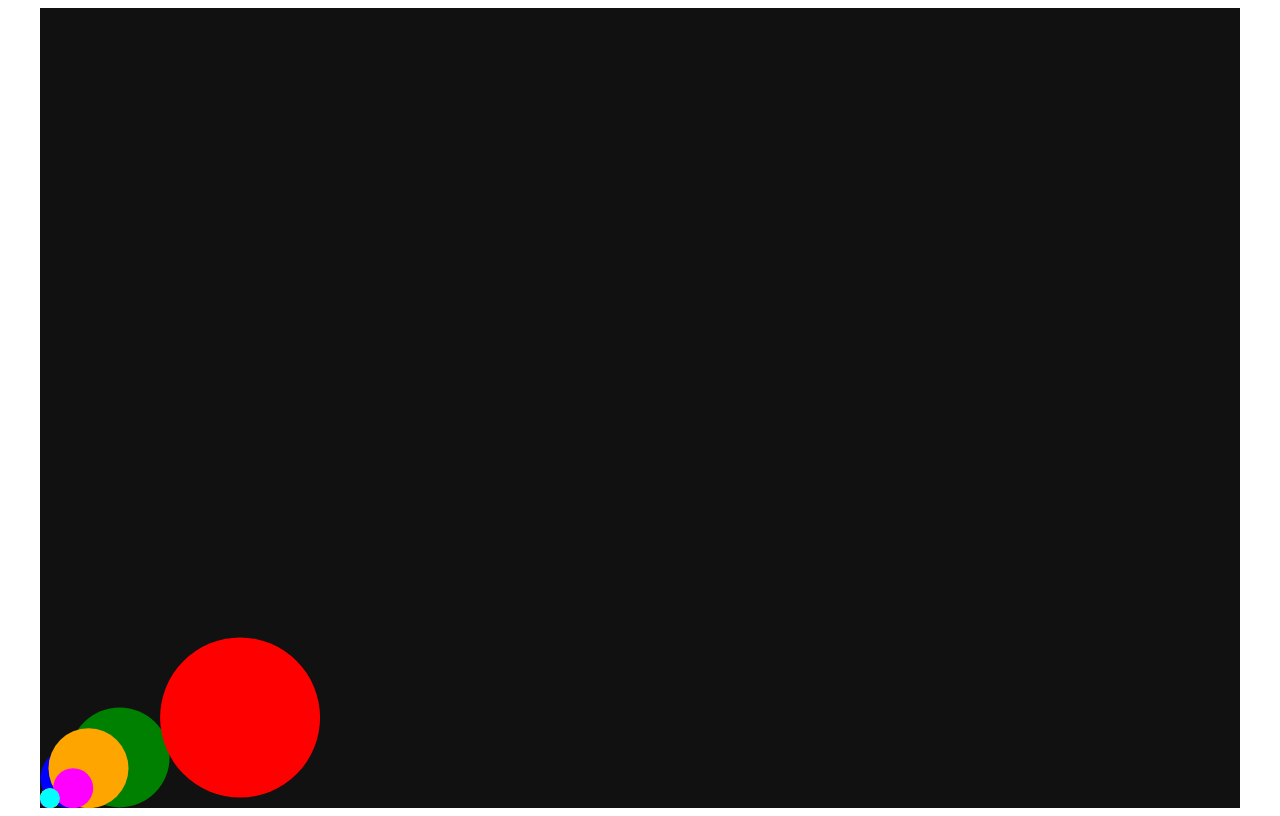
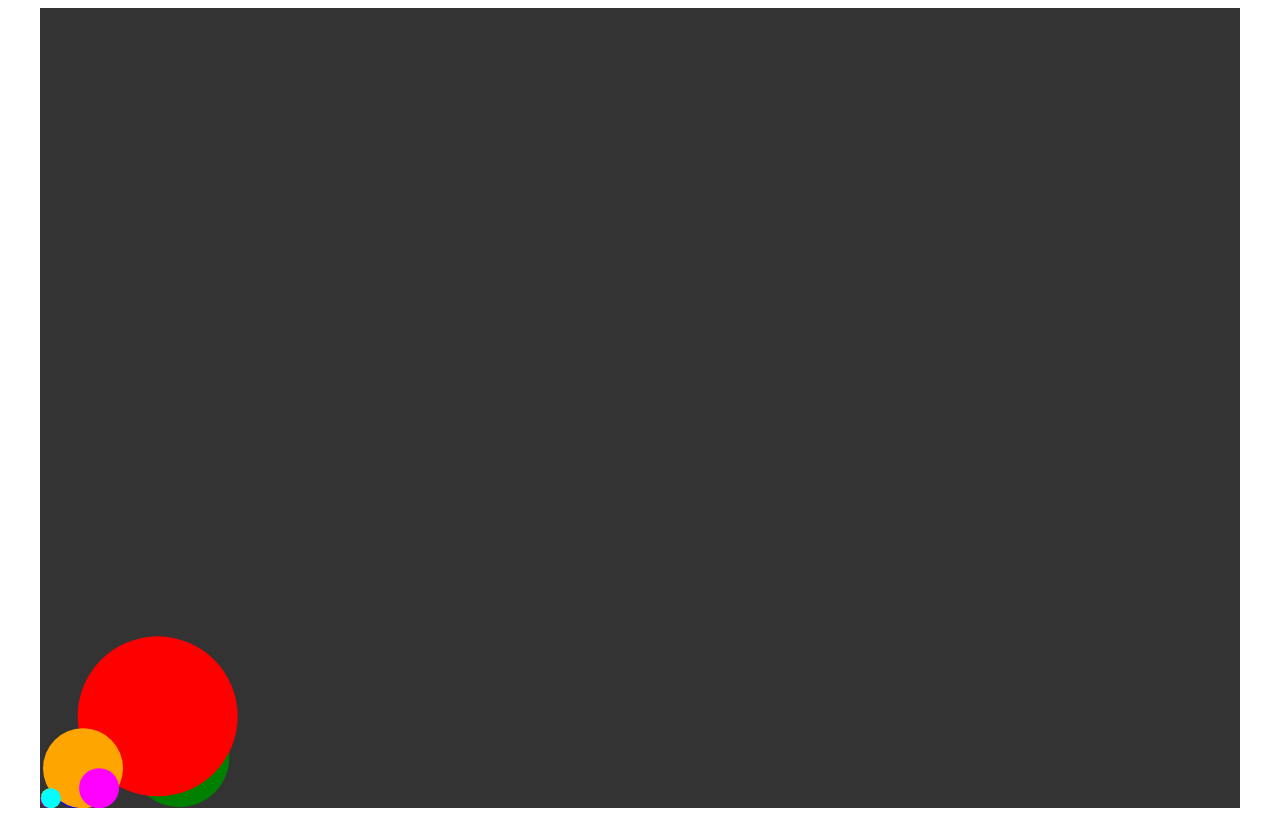
Before and after one commit to jneg/RoundPhysics, a plain HTML site: page index.html in a window 1280 px wide. Drawn offline with Linux system fonts and the light colour scheme.

Commit message:
RoundPhysics constructor now takes a background color which it applies to its draw method

```diff
--- a/index.html
+++ b/index.html
@@ -15,8 +15,8 @@
   <script src="src/roundPhysics.js"></script>
   <script>
   function init() {
-    var rp = new RoundPhysics(document.getElementById('cvs'), new Vec2(0, 1300),
-     new Vec2(-500, 0));
+     var rp = new RoundPhysics(document.getElementById('cvs'), '#333333',
+      new Vec2(0, 1300), new Vec2(-400, 0));
 
      rp.addParticle(new Particle(3, 30, 'blue', 200, 100));
      rp.addParticle(new Particle(8, 50, 'green', 400, 100));
--- a/src/roundPhysics.js
+++ b/src/roundPhysics.js
@@ -7,14 +7,16 @@
  * @constructor
  * @param {HTMLCanvasElement} canvas - the canvas to animate and register
  * mouse events on
+ * @param {String} bgColor - the background color for the canvas
  * @param {Vec2} gravity - the gravity vector to apply to the environment
  * @param {Vec2} wind - the wind velocity vector to apply to the environment
  * @return {RoundPhysics} |this| RoundPhysics context
  */
-function RoundPhysics(canvas, gravity, wind) {
+function RoundPhysics(canvas, bgColor, gravity, wind) {
    this.canvas = canvas;
    this.viewport = this.canvas.getBoundingClientRect();
    this.context = this.canvas.getContext('2d');
+   this.bgColor = bgColor;
    this.gravity = gravity;
    this.wind = wind;
    this.dragFriction = 0.02;
@@ -108,7 +110,7 @@ RoundPhysics.prototype.addParticle = function(particle) {
  *
  * @return {RoundPhysics} |this| RoundPhysics context
  */
-RoundPhysics.prototype.boundsChecking = function() {
+RoundPhysics.prototype.boundsDetection = function() {
    this.particles.forEach(function(particle) {
       if (particle.pos.y + particle.radius > this.canvas.height) {
          particle.pos.y = this.canvas.height - particle.radius;
@@ -210,7 +212,7 @@ RoundPhysics.prototype.draw = function(bgColor) {
 }
 
 /**
- * Executes upon every frame. Does bounds checking, environmental forces,
+ * Executes upon every frame. Does bounds detection, environmental forces,
  * mouse forces, position updating, and finally drawing.
  *
  * @return {RoundPhysics} |this| RoundPhysics context
@@ -219,12 +221,12 @@ RoundPhysics.prototype.frame = function(timestamp) {
    this.dt = this.prev > 0 ? (timestamp - this.prev) / 1000 : 0;
    this.prev = timestamp;
 
-   this.boundsChecking()
+   this.boundsDetection()
     .applyGravity()
     .applyWind()
     .applyMouse()
     .updatePositions()
-    .draw('#111111');
+    .draw(this.bgColor);
 
    window.requestAnimFrame(this.frame.bind(this));
 
```
Lines whose indentation alone changed are shown as unchanged.
